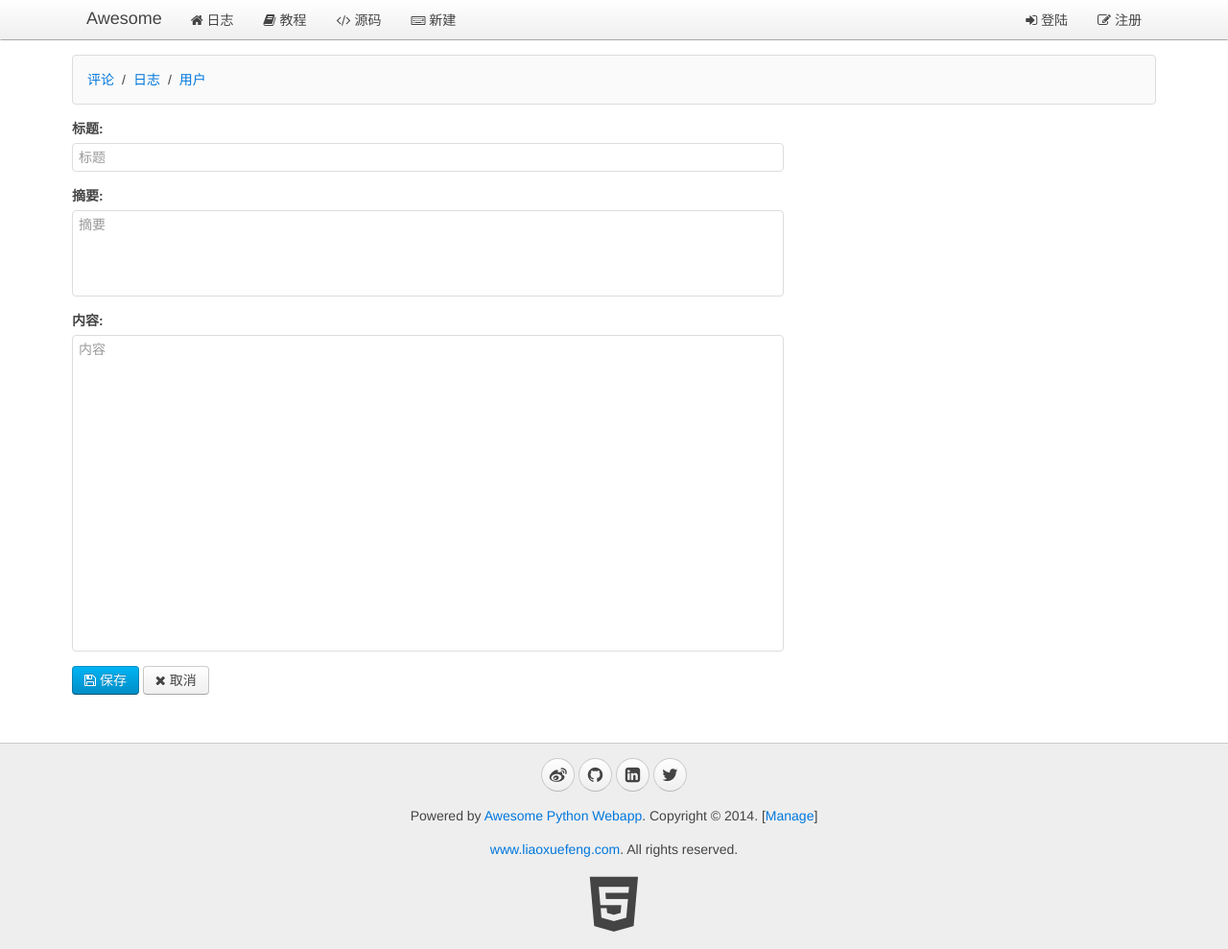
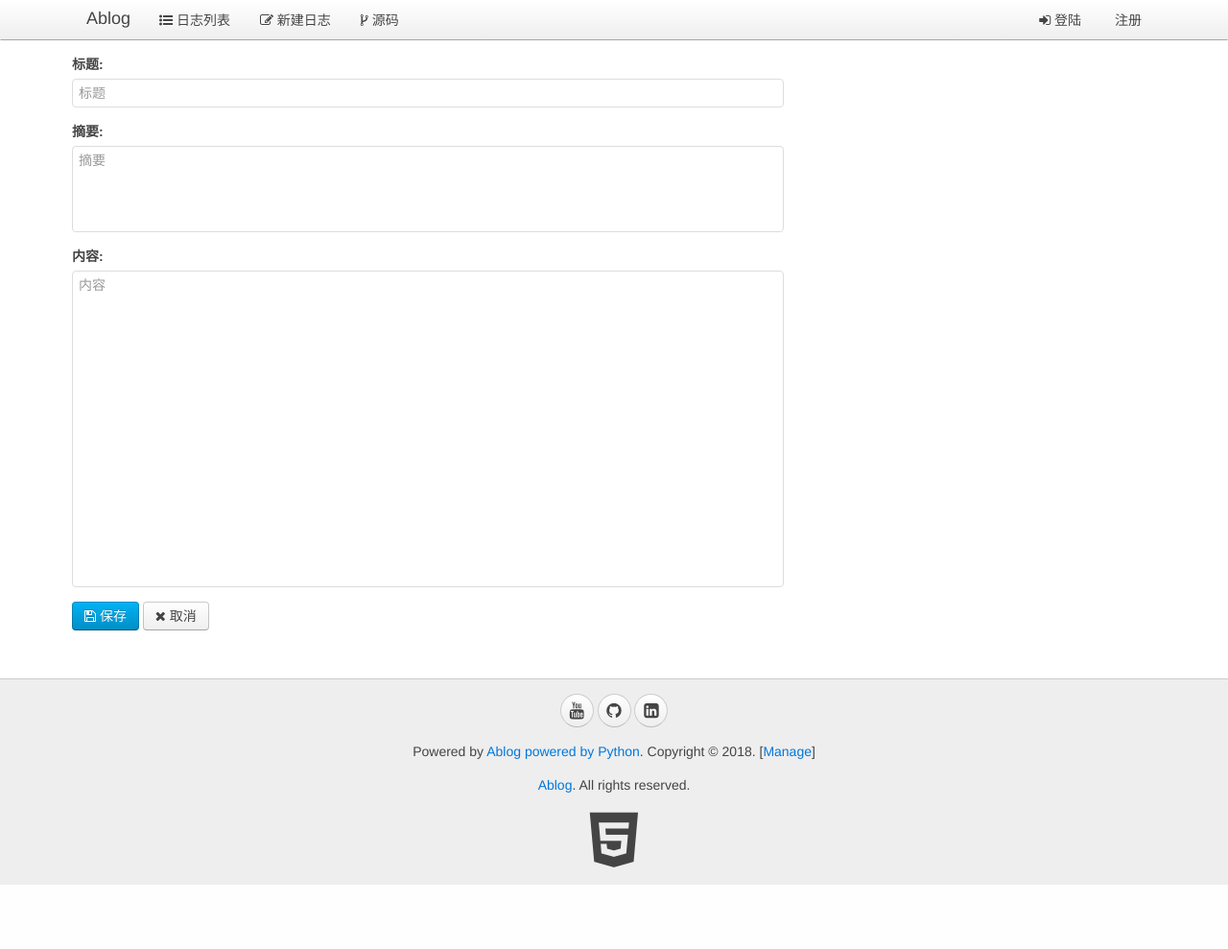
Before and after one commit to ds18b20/Ablog, a Python web app: template www/templates/manage_blog_edit.html in a window 1280 px wide. Shown: the whole page at 96% size. After the commit the page ends 922 px from the top, so only its background shows below. Run offline with Jinja, Linux system fonts and the light colour scheme; the template is opened without the code that fills it, so the values that code supplies are empty.

Commit message:
master update

```diff
--- a/www/templates/__base__.html
+++ b/www/templates/__base__.html
@@ -1,21 +1,5 @@
 <!DOCTYPE html>
-<!--
-{% macro pagination(url, page) %}
-    <ul class="uk-pagination">
-        {% if page.has_previous %}
-            <li><a href="{{ url }}{{ page.page_index - 1 }}"><i class="uk-icon-angle-double-left"></i></a></li>
-        {% else %}
-            <li class="uk-disabled"><span><i class="uk-icon-angle-double-left"></i></span></li>
-        {% endif %}
-            <li class="uk-active"><span>{{ page.page_index }}</span></li>
-        {% if page.has_next %}
-            <li><a href="{{ url }}{{ page.page_index + 1 }}"><i class="uk-icon-angle-double-right"></i></a></li>
-        {% else %}
-            <li class="uk-disabled"><span><i class="uk-icon-angle-double-right"></i></span></li>
-        {% endif %}
-    </ul>
-{% endmacro %}
--->
+
 <html>
 <head>
     <meta charset="utf-8" />
@@ -35,12 +19,11 @@
 <body>
     <nav class="uk-navbar uk-navbar-attached uk-margin-bottom">
         <div class="uk-container uk-container-center">
-            <a href="/" class="uk-navbar-brand">Awesome</a>
+            <a href="/" class="uk-navbar-brand">Ablog</a>
             <ul class="uk-navbar-nav">
-                <li data-url="blogs"><a href="/"><i class="uk-icon-home"></i> 日志</a></li>
-                <li><a target="_blank" href="http://www.liaoxuefeng.com/wiki/0014316089557264a6b348958f449949df42a6d3a2e542c000"><i class="uk-icon-book"></i> 教程</a></li>
-                <li><a target="_blank" href="https://github.com/michaelliao/awesome-python3-webapp"><i class="uk-icon-code"></i> 源码</a></li>
-                <li><a href="manage/blogs/create"><i class="uk-icon-keyboard-o"></i> 新建</a></li>
+                <li data-url="blogs"><a href="/"><i class="uk-icon-list-ul"></i> 日志列表</a></li>
+                <li><a href="/manage/blogs/create"><i class="uk-icon-edit (alias)"></i> 新建日志</a></li>
+                <li><a target="_blank" href="https://github.com/ds18b20/Ablog"><i class="uk-icon-code-fork"></i> 源码</a></li>
             </ul>
             <div class="uk-navbar-flip">
                 <ul class="uk-navbar-nav">
@@ -49,13 +32,13 @@
                         <a href="#0"><i class="uk-icon-user"></i> {{ __user__.name }}</a>
                         <div class="uk-dropdown uk-dropdown-navbar">
                             <ul class="uk-nav uk-nav-navbar">
-                                <li><a href="/signout"><i class="uk-icon-sign-out"></i> 登出</a></li>
+                                <li><a href="/signout"><i class="uk-icon-sign-out"></i> 退出</a></li>
                             </ul>
                         </div>
                     </li>
                 {% else %}
                     <li><a href="/signin"><i class="uk-icon-sign-in"></i> 登陆</a></li>
-                    <li><a href="/register"><i class="uk-icon-edit"></i> 注册</a></li>
+                    <li><a href="/register"><i class="uk-icon-paw"></i> 注册</a></li>
                 {% endif %}
                 </ul>
             </div>
@@ -75,13 +58,12 @@
         <div class="uk-container uk-container-center uk-text-center">
             <div class="uk-panel uk-margin-top uk-margin-bottom">
                 <p>
-                    <a target="_blank" href="http://weibo.com/liaoxuefeng" class="uk-icon-button uk-icon-weibo"></a>
-                    <a target="_blank" href="https://github.com/michaelliao" class="uk-icon-button uk-icon-github"></a>
-                    <a target="_blank" href="http://www.linkedin.com/in/liaoxuefeng" class="uk-icon-button uk-icon-linkedin-square"></a>
-                    <a target="_blank" href="https://twitter.com/liaoxuefeng" class="uk-icon-button uk-icon-twitter"></a>
+                    <a target="_blank" href="/" class="uk-icon-button uk-icon-youtube"></a>
+                    <a target="_blank" href="https://github.com/ds18b20" class="uk-icon-button uk-icon-github"></a>
+                    <a target="_blank" href="/" class="uk-icon-button uk-icon-linkedin-square"></a>
                 </p>
-                <p>Powered by <a href="http://awesome.liaoxuefeng.com">Awesome Python Webapp</a>. Copyright &copy; 2014. [<a href="/manage/" target="_blank">Manage</a>]</p>
-                <p><a href="http://www.liaoxuefeng.com/" target="_blank">www.liaoxuefeng.com</a>. All rights reserved.</p>
+                <p>Powered by <a href="https://github.com/ds18b20/Ablog">Ablog powered by Python</a>. Copyright &copy; 2018. [<a href="/manage/" target="_blank">Manage</a>]</p>
+                <p><a href="/" target="_blank">Ablog</a>. All rights reserved.</p>
                 <a target="_blank" href="http://www.w3.org/TR/html5/"><i class="uk-icon-html5" style="font-size:64px; color: #444;"></i></a>
             </div>
 
--- a/www/templates/manage_blog_edit.html
+++ b/www/templates/manage_blog_edit.html
@@ -58,16 +58,6 @@ $(function () {
 
 {% block content %}
 
-    <div class="uk-width-1-1 uk-margin-bottom">
-        <div class="uk-panel uk-panel-box">
-            <ul class="uk-breadcrumb">
-                <li><a href="/manage/comments">评论</a></li>
-                <li><a href="/manage/blogs">日志</a></li>
-                <li><a href="/manage/users">用户</a></li>
-            </ul>
-        </div>
-    </div>
-
     <div id="error" class="uk-width-1-1">
     </div>
 
```
Also changed, not shown: command.txt (added, +36 -0 lines), memo.md (+31 -0 lines), test.html (deleted, +0 -11 lines), test.py (added, +19 -0 lines), 2 other files.
